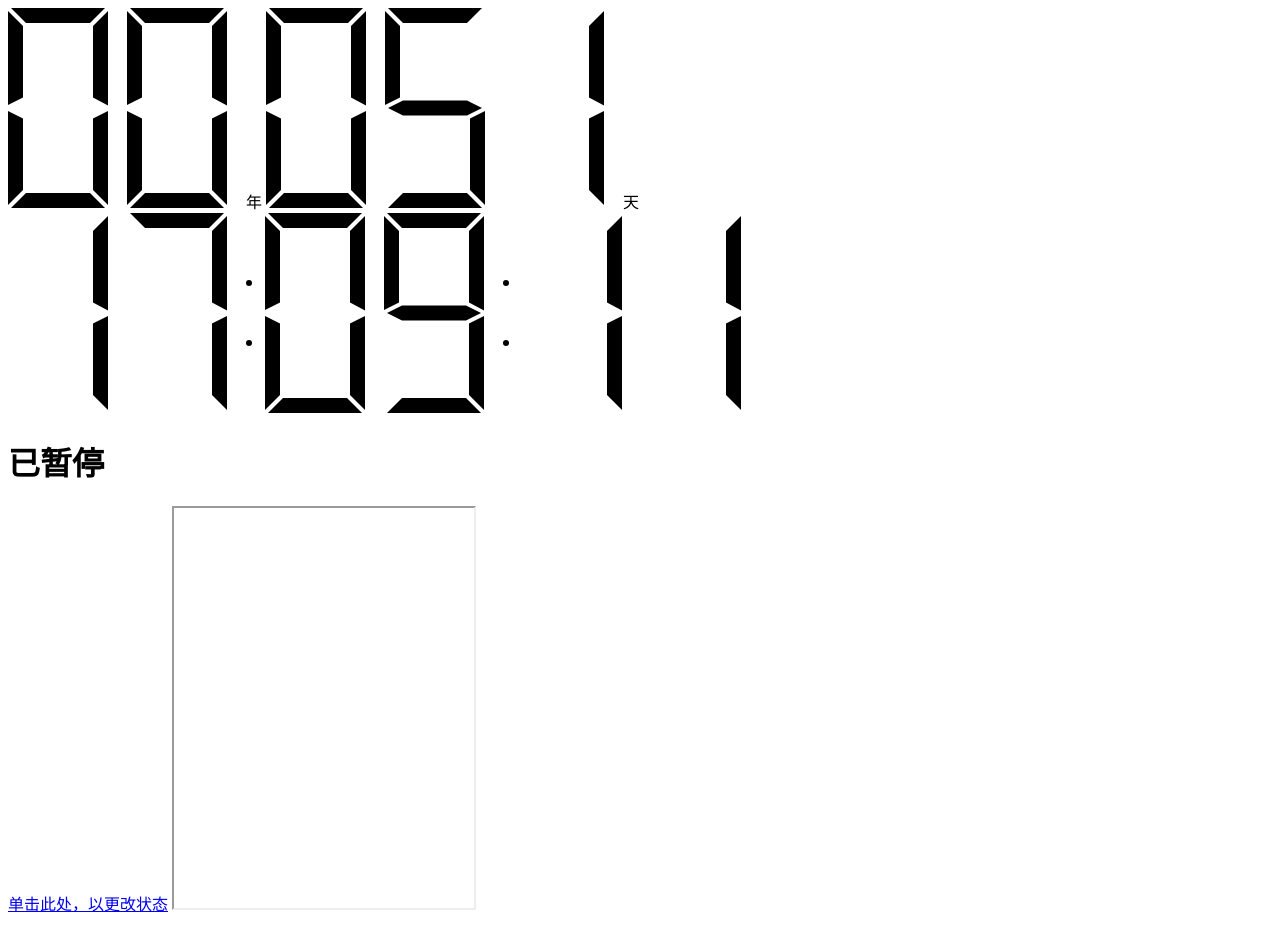
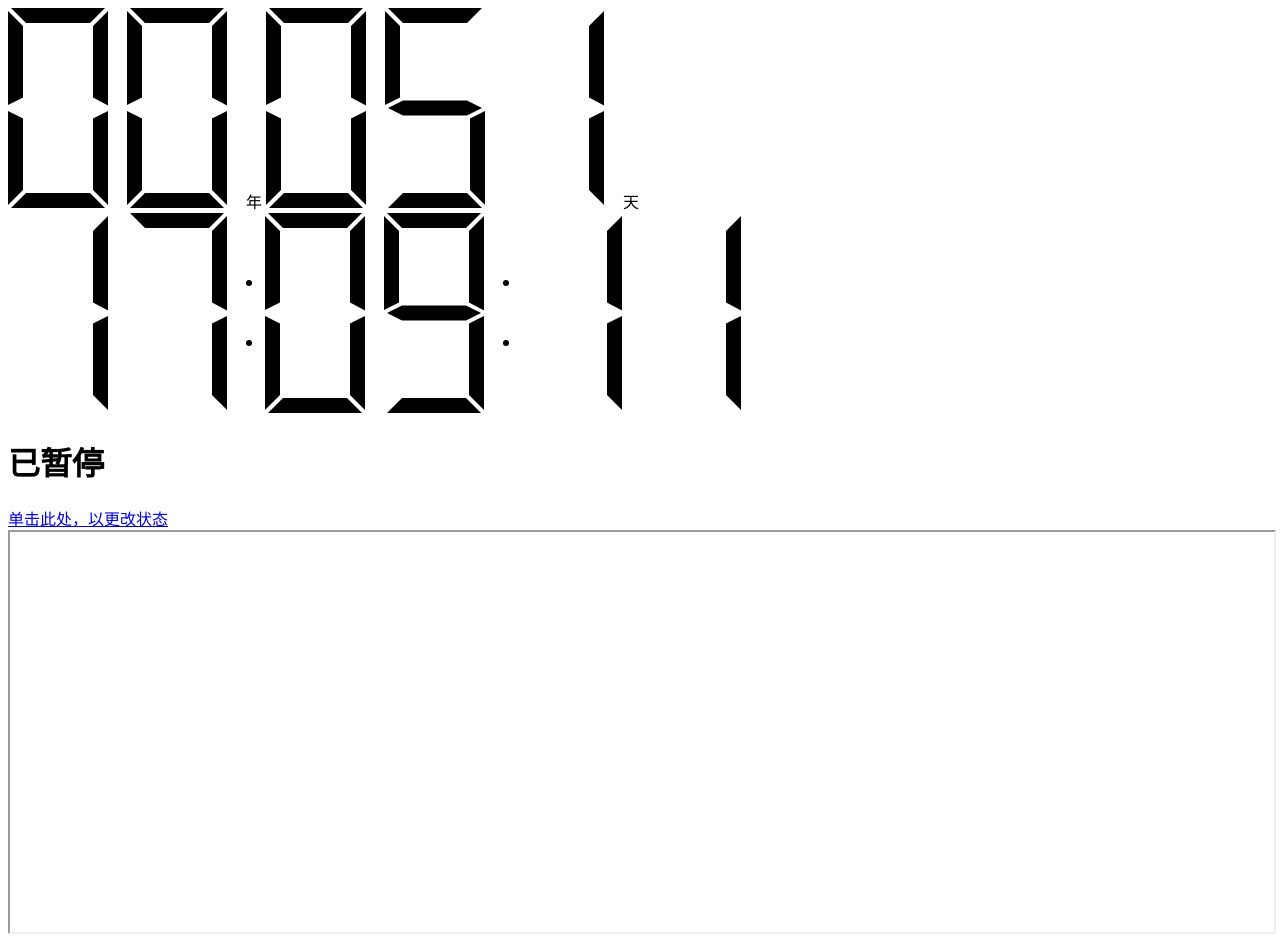
Before and after one commit to abpdf/abpdf.github.io, a plain HTML site: page index.html in a window 1280 px wide. Before the commit the page ends 923 px from the top, so only its background shows below. Drawn offline with Linux system fonts and the light colour scheme.

Commit message:
Update index.html

```diff
--- a/index.html
+++ b/index.html
@@ -41,7 +41,7 @@
 </div>
 <h1 id="c12"></h1>
 <a onclick="a3()" href="#d">单击此处，以更改状态</a>
-<iframe height="400" width="300" id="d" src="" frameborder="1"></iframe>
+<iframe height="400" width="100%" id="d" src="" frameborder="1"></iframe>
 </body>
 
 </html>
```
